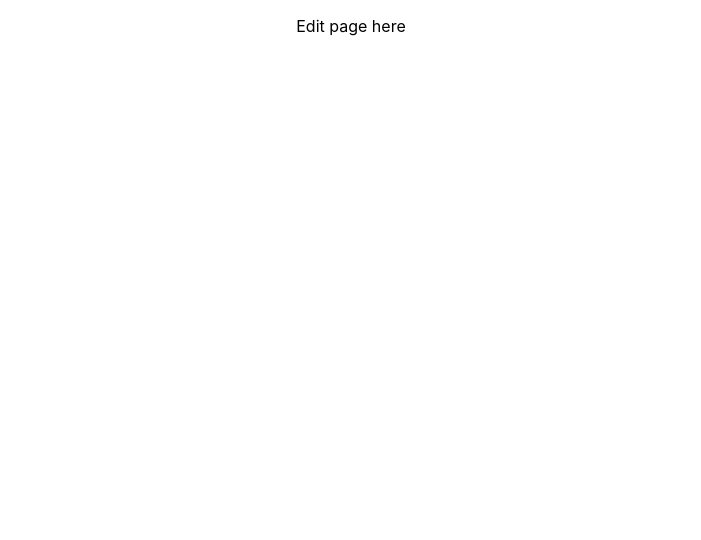
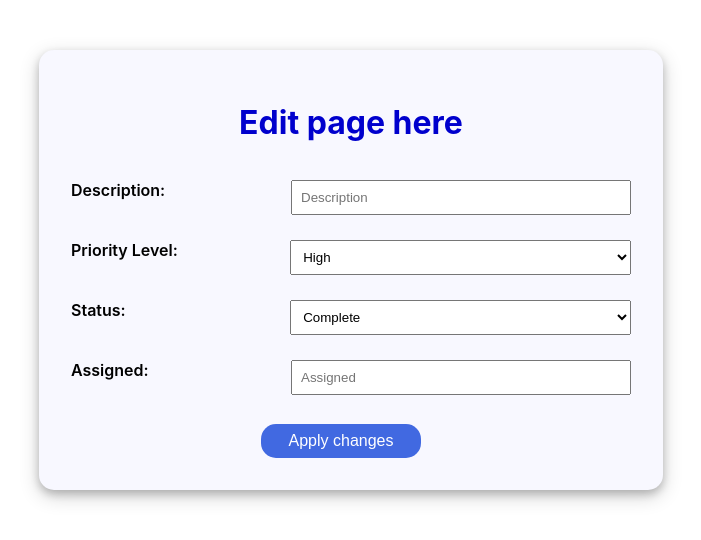
Before and after one commit to TienNguyen93/crud-app, a React (Create React App) app in the folder frontend/: page /edit in a window 1280 px wide. Shown: the top 540 px of the page, without its empty margins (289-990 px from the left). Built offline with nearby package versions, Linux system fonts and the light colour scheme.

Commit message:
add edit form

```diff
--- a/frontend/src/App.css
+++ b/frontend/src/App.css
@@ -89,3 +89,56 @@ button:hover {
   box-shadow: 0 4px 8px 0 rgba(0, 0, 0, 0.2), 0 6px 20px 0 rgba(0, 0, 0, 0.19);
   font-weight: bold;
 }
+
+.edit-wrapper {
+  display: flex;
+  justify-content: left;
+  align-items: center;
+  flex-direction: column;
+  background-color: ghostwhite;
+  padding: 2rem;
+  box-shadow: 0 4px 8px 0 rgba(0, 0, 0, 0.2), 0 6px 20px 0 rgba(0, 0, 0, 0.19);
+  margin: 50px 25%;
+  border-radius: 15px;
+  color: mediumblue
+}
+
+.edit-form-label {
+  color: black;
+  font-weight: 600;
+  text-align: left;
+}
+
+.edit-field {
+  display: flex;
+  flex-direction: column;
+  gap: 8px;
+  margin-bottom: 5px;
+  padding: 8px;
+  width: 20rem;
+}
+
+.input-wrapper {
+  display: grid;
+  grid-template-columns: 1fr 1fr;
+  grid-gap: 15px;
+}
+
+form {
+  display: flex;
+  column-gap: 1rem;
+  margin-top: 1rem;
+}
+
+.edit-button {
+  margin-top: 1.5rem;
+}
+
+.edit-select {
+  display: flex;
+  flex-direction: column;
+  gap: 8px;
+  margin-bottom: 5px;
+  padding: 8px;
+  width: 21.3rem;
+}
--- a/frontend/src/components/Edit.js
+++ b/frontend/src/components/Edit.js
@@ -1,9 +1,83 @@
 import React from "react"
+import { useState } from "react"
 
 const Edit = () => {
+  const [description, setDescription] = useState("")
+  const [level, setLevel] = useState("")
+  const [status, setStatus] = useState("")
+  const [assigned, setAssigned] = useState("")
+
+  const levels = ["High", "Normal", "Low"]
+  const statuses = ["Complete", "Incomplete"]
+
+  const handleSubmit = (e) => {
+    e.preventDefault()
+    console.log('handle submit click')
+    alert("Apply Changes is clicked!")
+  }
+
+  console.log('level here', level)
+
   return (
-    <div>
-      Edit page here
+    <div className="edit-wrapper">
+      <h1>Edit page here</h1>
+      <form onSubmit={handleSubmit}>
+        <div>
+          <div className="input-wrapper">
+            <label className="edit-form-label">Description: </label>
+            <input
+              className="edit-field"
+              type="text"
+              placeholder="Description"
+              onChange={e => setDescription(e.target.value)}
+              required
+            />
+          </div>
+
+          <br />
+
+          <div className="input-wrapper">
+            <label className="edit-form-label">Priority Level:</label>
+            <select
+              required
+              className="edit-select"
+              onChange={e => setLevel(e.target.value)}
+            >
+              {levels.map(level => <option key={level}>{level}</option>)}
+            </select>
+          </div>
+
+          <br />
+
+          <div className="input-wrapper">
+            <label className="edit-form-label">Status:</label>
+            <select
+              required
+              className="edit-select"
+              onChange={e => setStatus(e.target.value)}
+            >
+              {statuses.map(status => <option key={status}>{status}</option>)}
+            </select>
+          </div>
+
+          <br />
+
+          <div className="input-wrapper">
+            <label className="edit-form-label">Assigned:</label>
+            <input
+              className="edit-field"
+              type="text"
+              placeholder="Assigned"
+              onChange={e => setAssigned(e.target.value)}
+              required
+            />
+          </div>
+
+          <div className="edit-button">
+            <button>Apply changes</button>
+          </div>
+        </div>
+      </form>
     </div>
   )
 }
```
